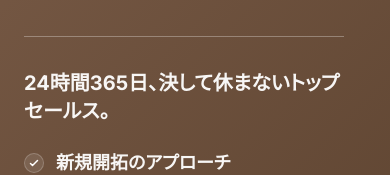
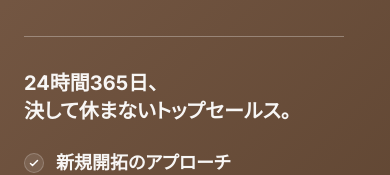
Before and after one commit to mikamishunpei/quicka-sdr-lp, a React (Vite) app: page / in a window 390 px wide. Shown: the part 240-415 px from the top of the page. Built offline with nearby package versions, Linux system fonts and the light colour scheme.

Commit message:
Add responsive line breaks for mobile typography

```diff
--- a/src/components/blocks/shadcnblocks-com-feature108.tsx
+++ b/src/components/blocks/shadcnblocks-com-feature108.tsx
@@ -23,7 +23,7 @@ interface Tab {
 
 interface Feature108Props {
   badge?: string;
-  heading?: string;
+  heading?: React.ReactNode;
   description?: string;
   tabs?: Tab[];
 }
--- a/src/components/ui/comparison.tsx
+++ b/src/components/ui/comparison.tsx
@@ -33,7 +33,7 @@ export function ComparisonSection() {
             人間の営業マンとの比較
           </h2>
           <p className="text-white/60 text-lg max-w-2xl mx-auto leading-relaxed tracking-wide">
-            この差で、この価格なら──試さない理由がありません。
+            この差で、この価格なら──<br className="block sm:hidden" />試さない理由がありません。
           </p>
         </motion.div>
 
--- a/src/components/ui/feature.tsx
+++ b/src/components/ui/feature.tsx
@@ -18,7 +18,7 @@ export function HowItWorksSection() {
             仕組み
           </p>
           <h2 className="text-3xl md:text-5xl font-bold tracking-tight leading-tight mb-6 text-[#0a0d0c]">
-            AIは自ら新規リードを生み出し、育てます
+            AIは自ら新規リードを<br className="block sm:hidden" />生み出し、育てます
           </h2>
           <p className="text-[#666] text-lg max-w-2xl mx-auto leading-relaxed tracking-wide">
             待っているだけのアシスタントではありません。AIが能動的にアプローチを開始し、毎月の新規リード獲得から商談化までを全自動で実行します。
--- a/src/components/ui/solution.tsx
+++ b/src/components/ui/solution.tsx
@@ -82,7 +82,7 @@ export function SolutionSection() {
       {/* 新しいタブUI (Feature108) を上部に配置 */}
       <Feature108
         badge="解決策"
-        heading="営業のファーストタッチをAIに任せる"
+        heading={<>営業のファーストタッチを<br className="block sm:hidden" />AIに任せる</>}
         description="リスト作成・送信・返信・追客。人間が疲弊する反復作業を、AIが24時間365日、トップセールスの品質で代行します。"
         tabs={solutionTabs}
       />
--- a/src/pages/Home.tsx
+++ b/src/pages/Home.tsx
@@ -63,7 +63,7 @@ function Home() {
             <div className="h-px w-full max-w-[320px] bg-white/30 mb-8 md:mb-10"></div>
 
             <p className="text-xl lg:text-2xl mb-6 font-bold text-white/95">
-              24時間365日、決して休まないトップセールス。
+              24時間365日、<br className="block sm:hidden" />決して休まないトップセールス。
             </p>
 
             <div className="mb-8 md:mb-10 max-w-[420px]">
```
